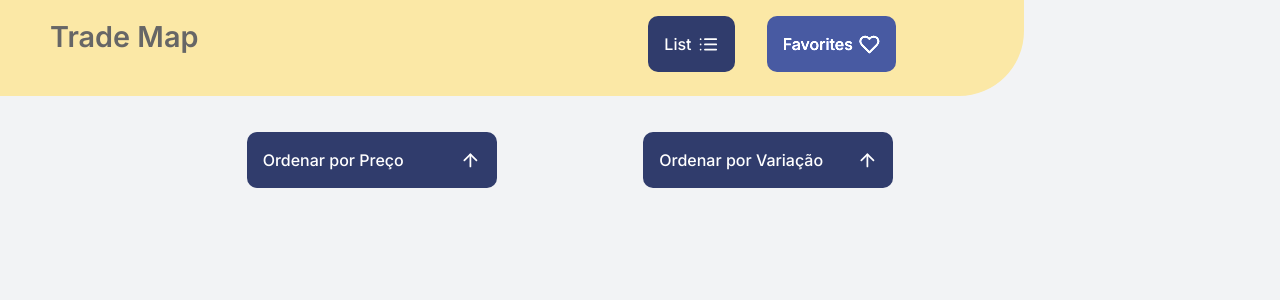
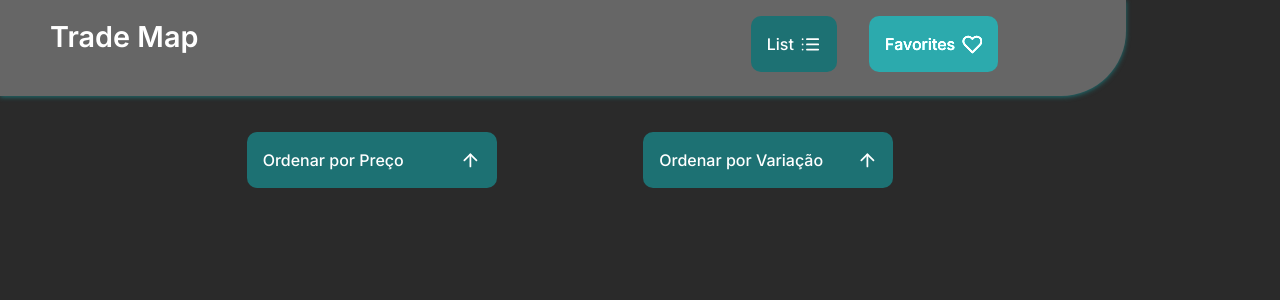
Before and after one commit to TradeMap-Code/desafio-frontend, a React (Create React App) app: page /favorites in a window 1280 px wide. Shown: the top 300 px of the page. Built offline with nearby package versions, Linux system fonts and the light colour scheme.

Commit message:
fix: alterando a estilização da aplicação

```diff
--- a/src/components/Header.tsx
+++ b/src/components/Header.tsx
@@ -11,7 +11,7 @@ const Header: React.FC = () => {
   const history = useHistory();
 
   return (
-    <header className={styles.header}>
+    <header className={`${styles.header}`}>
       <div>
         Trade Map
       </div>
--- a/src/components/Stock.tsx
+++ b/src/components/Stock.tsx
@@ -20,7 +20,8 @@ type StockProps = {
 const Stock: React.FC<StockProps> = ({ chart, country, company, exchange, price, stock, variation }) => {
 
   const dispatch = useDispatch();
-  const favoritesStocks = useSelector((state: State) => state.favoritesStocks);
+  const appState = useSelector((state: State) => state);
+  const { favoritesStocks } = appState;
 
   function handleAddStockToFavorites() {
     dispatch({
--- a/src/pages/List.tsx
+++ b/src/pages/List.tsx
@@ -12,7 +12,6 @@ import styles from '../styles/pages/List.module.css';
 const List: React.FC = () => {
 
   const dispatch = useDispatch();
-  const appState = useSelector((state: State) => state);
 
   const stocks = useSelector((state: State) => state.stocks);
   const priceOrderInverse = useSelector((state: State) => state.priceOrderInverse);
@@ -49,7 +48,7 @@ const List: React.FC = () => {
   }
 
   return (
-    <div className={styles.container}>
+    <div className={`${styles.container}`}>
       <Header />
       <div className={styles.orderButtons}>
         <Button onClick={() => handlePriceOrder(!priceOrderInverse)}>
--- a/src/styles/components/Button.module.css
+++ b/src/styles/components/Button.module.css
@@ -2,13 +2,11 @@
   display: flex;
   justify-content: space-between;
   align-items: center;
-  background: var(--dark-blue);
   height: 56px;
   border-radius: 10px;
   outline: none;
   border: 0;
   padding: 0 16px;
-  color: var(--white);
   width: 100%;
   font-weight: 500;
   margin-top: 16px;
--- a/src/styles/components/Header.module.css
+++ b/src/styles/components/Header.module.css
@@ -4,10 +4,12 @@
   justify-content: space-between;
   align-items: center;
   flex-wrap: wrap;
-  background: var(--yellow);
-  margin-right: 16rem;
+  background: var(--text);
+  color: var(--white);
+  margin-right: 12%;
   padding: 0 8rem 1.5rem 0;
   border-bottom-right-radius: 65px;
+  box-shadow: 0 1px 5px var(--dark-green);
 }
 
 .header > div {
@@ -29,6 +31,6 @@
   filter: brightness(1.5);
 }
 
-.header > div:last-child > div > button:last-child {
+.header > div:last-child > div > button {
   margin-left: 2rem;
 }
--- a/src/styles/components/Stock.module.css
+++ b/src/styles/components/Stock.module.css
@@ -6,6 +6,9 @@
   background: var(--white);
   border-radius: 8px;
   width: 500px;
+  padding-top: 20px;
+  border-bottom-right-radius: 10px;
+  border-bottom-left-radius: 10px;
 }
 
 
@@ -23,24 +26,11 @@
   margin-left: 1rem;
 }
 
-.container > div:last-child {
-  align-items: center;
-  justify-content: center;
-  padding: 20px 0;
-  background: #e4e4eb;
-  width: 100%;
-  border-bottom-left-radius: 8px;
-  border-bottom-right-radius: 8px;
-}
 
 .container > div > div p {
   margin-top: 0.5rem;
 }
 
-.container > button {
-  background: var(--gray-line);
-  color: var(--dark-blue);
-}
 
 .container > button > svg {
   color: var(--red);
--- a/src/styles/global.css
+++ b/src/styles/global.css
@@ -8,11 +8,13 @@
 :root {
   --white: #fff;
   --background: #f2f3f5;
+  --dark-background: #2a2a2a;
   --gray-line: #dcdde0;
   --text: #666666;
   --text-highlight: #b3b9ff;
   --red: #e83f5b;
   --green:#4cd62b;
+  --dark-green: #1D7173;
   --yellow: #fbe8a6;
   --orange: #f4976c;
   --dark-blue: #303c6c;
@@ -32,19 +34,23 @@
   }
 }
 
+
 body {
-  background: var(--background);
+  background: var(--dark-background);
   color: var(--text);
 }
-
 
 body, input, textarea, button {
   font: 400 1rem "Inter", sans-serif;
 }
 
+
 button {
   cursor: pointer;
+  background: var(--dark-green);
+  color: var(--white);
 }
+
 
 a {
   color: inherit;
--- a/src/styles/pages/List.module.css
+++ b/src/styles/pages/List.module.css
@@ -18,7 +18,7 @@
   display: flex;
   justify-content: space-around;
   flex-wrap: wrap;
-  margin: 20px 240px 20px 100px;
+  margin: 20px 210px 20px 100px;
 }
 
 .stockList > div {
```
